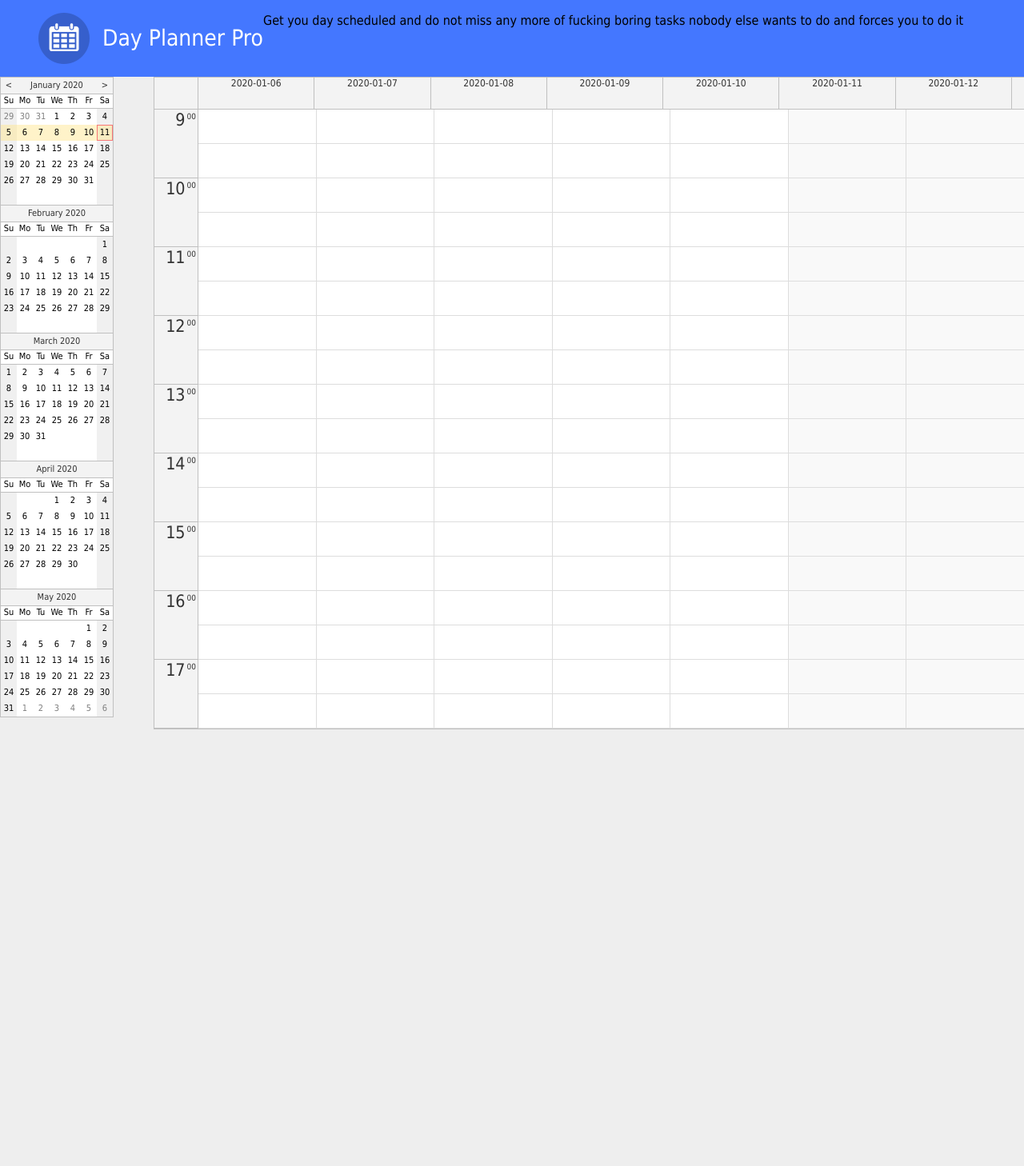
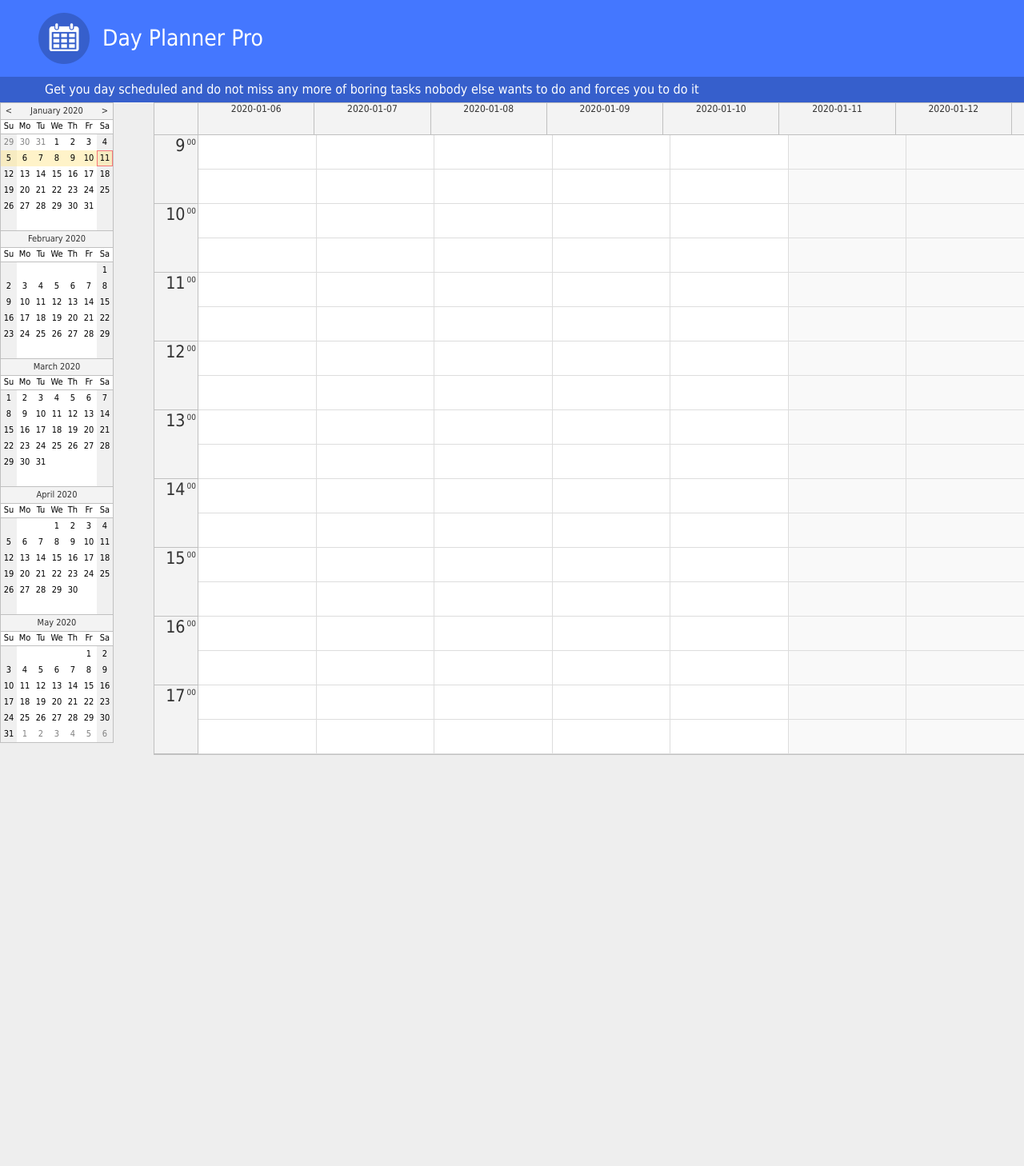
Before and after one commit to rds666/calendar, a PHP site: page / in a window 1280 px wide. Shown: the top 1458 px of the page at 80% size. Run offline with PHP 8.4, Linux system fonts and the light colour scheme; data comes from the database, SQL or seed files in the repository; both versions use the stored data as it was after the commit; data that the repository does not hold is empty.

Commit message:
header desc

```diff
--- a/assets/scss/style.css
+++ b/assets/scss/style.css
@@ -9,23 +9,34 @@ body {
 }
 
 body > header {
+  height: 8rem;
+  background: #47f;
+}
+
+body > header > div {
+  padding: 0 2rem;
   display: -webkit-box;
   display: -ms-flexbox;
   display: flex;
-  padding: 0 2rem;
-  height: 6rem;
-  background: #47f;
 }
 
-body > header > img {
+body > header > div > img {
   width: 6rem;
   height: 6rem;
 }
 
-body > header > span {
+body > header > div > span {
   color: #fff;
   font-size: 1.75rem;
   line-height: 6rem;
+}
+
+body > header #desc {
+  margin: 0;
+  padding: 0 3.5rem;
+  line-height: 2rem;
+  color: #fff;
+  background-color: rgba(0, 0, 0, 0.2);
 }
 
 body > main {
--- a/assets/scss/style.scss
+++ b/assets/scss/style.scss
@@ -6,12 +6,12 @@ body, html {
 
 body {
   background: #eee;
-
   > header {
+    height: 8rem;
+    background: #47f;
+    > div {
+      padding: 0 2rem;
       display: flex;
-    padding: 0 2rem;
-    height: 6rem;
-    background: #47f;
       > img {
         width: 6rem;
         height: 6rem;
@@ -20,6 +20,14 @@ body {
         color: #fff;
         font-size: 1.75rem;
         line-height: 6rem;
+      }
+    }
+    #desc {
+      margin: 0;
+      padding: 0 3.5rem;
+      line-height: 2rem;
+      color: #fff;
+      background-color: rgba(#000, 0.2);
     }
   }
 
--- a/index.php
+++ b/index.php
@@ -9,9 +9,11 @@
 </head>
 <body>
 		<header class="app-header">
-				<img src="assets/images/logo.png" alt="Logo Day Planner Pro">
-				<span>Day Planner Pro</span>
-				<p id="desc">Get you day scheduled and do not miss any more of fucking boring tasks nobody else wants to do and forces you to do it</p>
+				<div>
+					<img src="assets/images/logo.png" alt="Logo Day Planner Pro">
+					<span>Day Planner Pro</span>
+				</div>
+				<p id="desc">Get you day scheduled and do not miss any more of boring tasks nobody else wants to do and forces you to do it</p>
 		</header>
 
 		<main>
```
Also changed, not shown: calendar.db.sqlite (added), 1 other file. Lines whose indentation alone changed are shown as unchanged.
